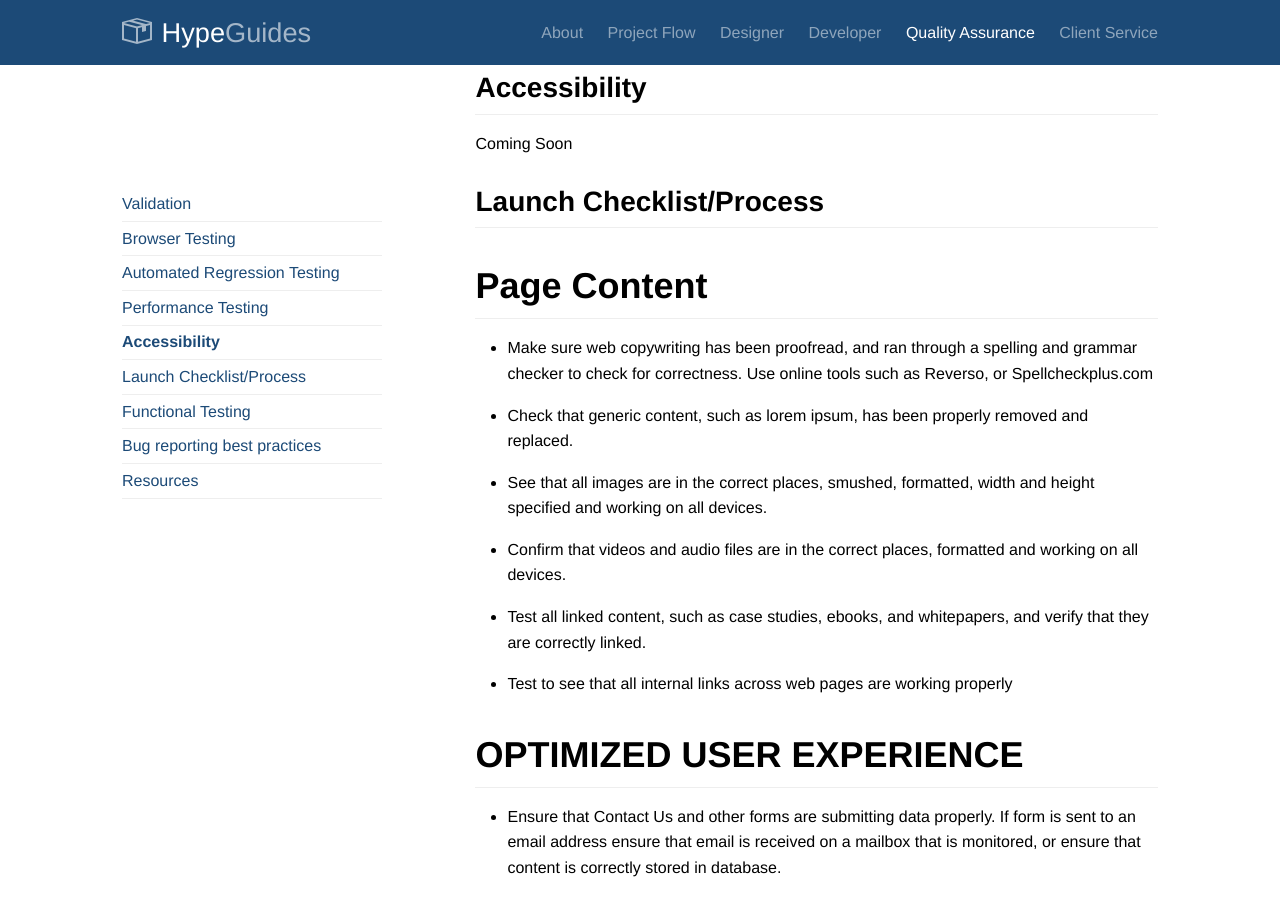
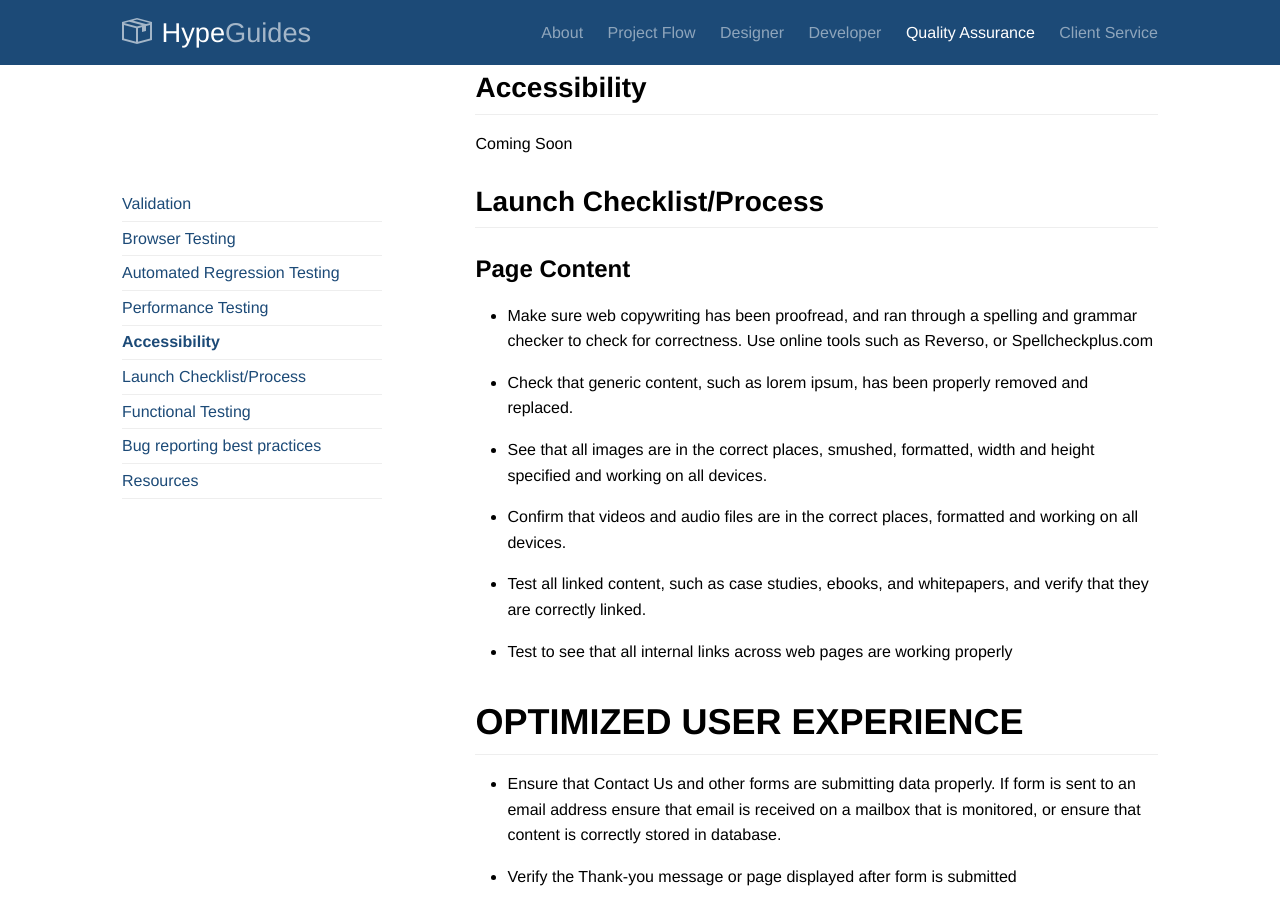
Before and after one commit to TaniaD13/handbook, a Jekyll site: the page built from qa.md, in a window 1280 px wide and 900 px high, scrolled down 1343 px. Built offline with Jekyll 4.4.1, drawn with Linux system fonts in a browser that asks for light colours; Markdown is read by kramdown in place of the engine named in the settings.

Commit message:
Update qa.md

```diff
--- a/qa.md
+++ b/qa.md
@@ -36,7 +36,7 @@ We aim to get a Google Page Speed score of **90+** and a YSlow score of **85+**
 Coming Soon
 
 ## Launch Checklist/Process
-# Page Content
+### Page Content
 * Make sure web copywriting has been proofread, and ran through a spelling and grammar checker to check for correctness. Use online tools such as Reverso, or Spellcheckplus.com
 
 * Check that generic content, such as lorem ipsum, has been properly removed and replaced.
```
